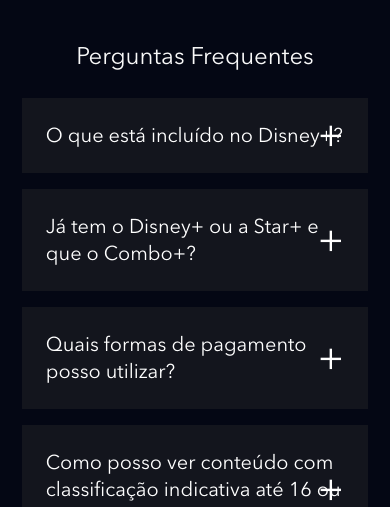
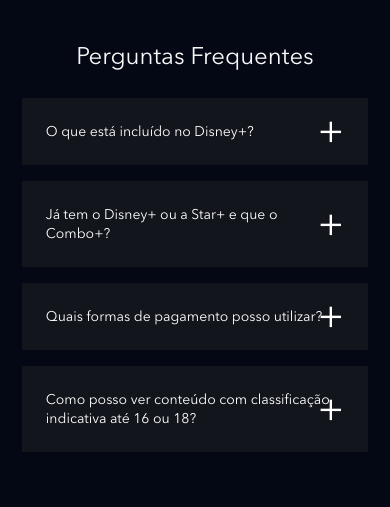
Before and after one commit to bsf91/clone_disneyplus, a website: page index.html in a window 390 px wide. Shown: the part 4549-5056 px from the top of the page. Drawn offline with nearby package versions, Linux system fonts and the light colour scheme; files that its build step writes are made by us from their sources; files whose address does not match are found by name.

Commit message:
Mundando font-size no FAQ para @media(768px)

```diff
--- a/src/styles/_faq.scss
+++ b/src/styles/_faq.scss
@@ -18,6 +18,10 @@
                 display: block;
                 position: relative;
                 cursor: pointer;
+
+                @media (max-width:768px) {
+                    font-size: 14px;
+                }
 
                 &::after {
                     content: '+';
```
